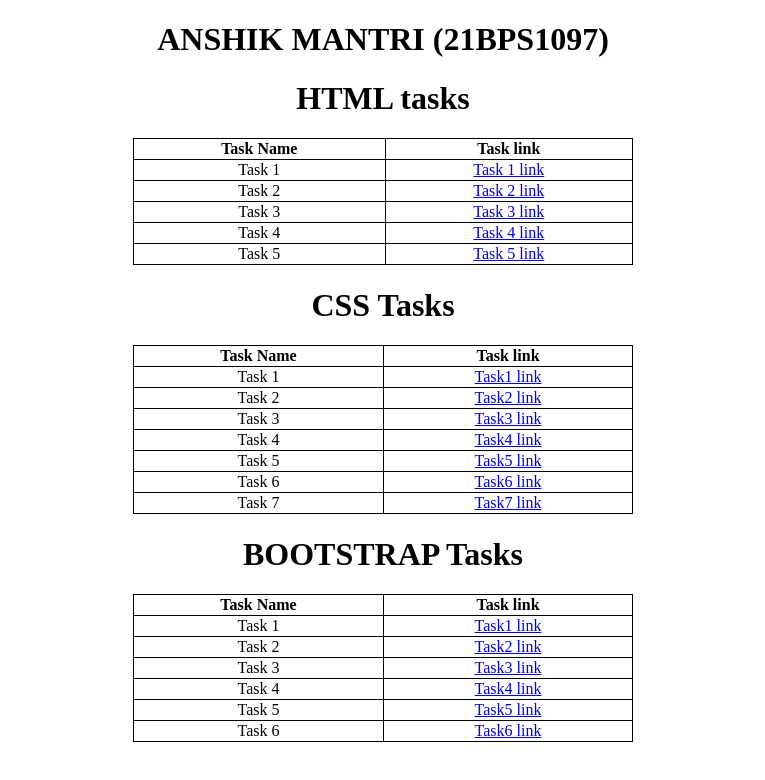
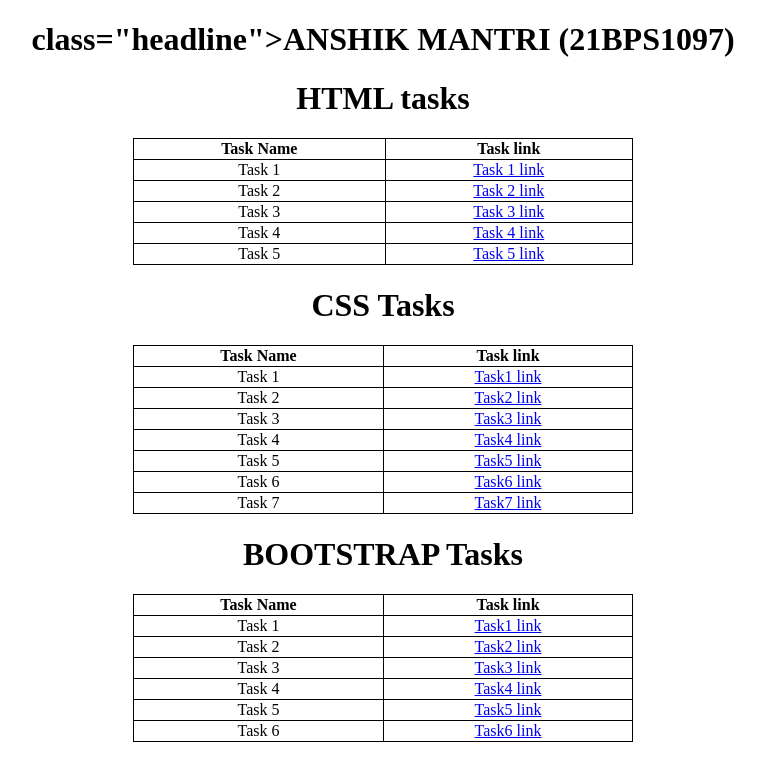
Before and after one commit to anshikmantri77/MERNSTACK, a plain HTML site: page index.html in a window 1280 px wide. Shown: the whole page, without its empty margins (257-1022 px from the left). Drawn offline with Linux system fonts and the light colour scheme.

Commit message:
Update index.html

```diff
--- a/index.html
+++ b/index.html
@@ -21,7 +21,7 @@
     </style>
 </head>
 <body>
-    <h1 class="headline">ANSHIK MANTRI (21BPS1097)</h1>
+    <h1>class="headline">ANSHIK MANTRI (21BPS1097)</h1>
     <h1>HTML tasks</h1>
     <table>
         <tr>
```
